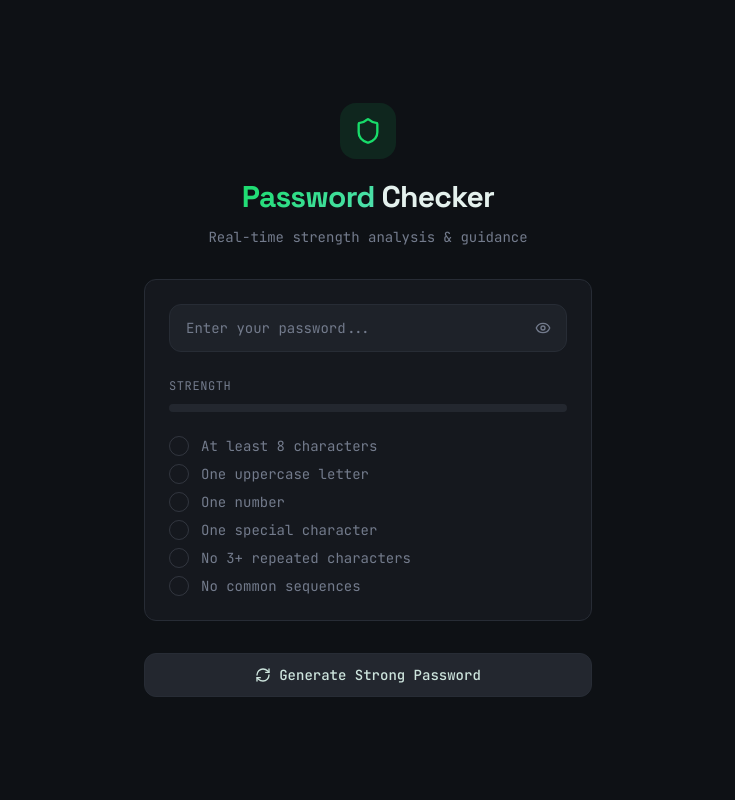
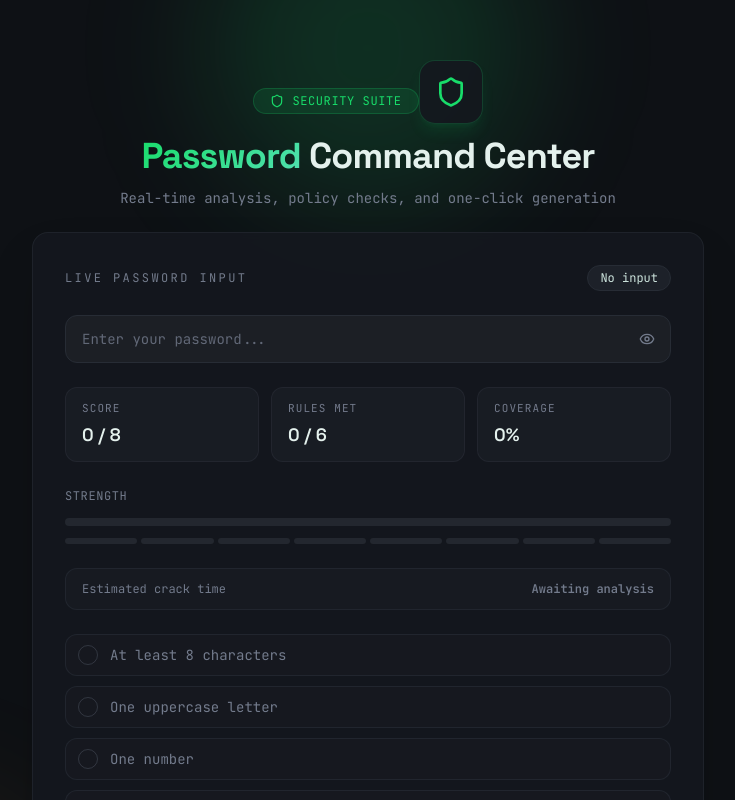
Before and after one commit to Vincyyy07/secure-password, a React (Vite) app: page / in a window 1280 px wide. Shown: the top 800 px of the page, without its empty margins (272-1007 px from the left). Built offline with nearby package versions, Linux system fonts and the light colour scheme; the HTML template or start-up script is replaced by a standard one.

Commit message:
updated ui

```diff
--- a/src/components/PasswordChecker.tsx
+++ b/src/components/PasswordChecker.tsx
@@ -13,6 +13,8 @@ export function PasswordChecker() {
   const { score, strength, passed } = useMemo(() => evaluatePassword(password), [password]);
   const crackTime = useMemo(() => estimateCrackTime(password), [password]);
   const maxScore = rules.length + 2;
+  const metRules = passed.length;
+  const completion = password ? Math.round((score / maxScore) * 100) : 0;
 
   const handleGenerate = () => {
     const pw = generateStrongPassword();
@@ -27,108 +29,128 @@ export function PasswordChecker() {
   };
 
   return (
-    <div className="w-full max-w-md mx-auto space-y-8">
-      {/* Header */}
-      <div className="text-center space-y-3">
-        <div className="inline-flex items-center justify-center w-14 h-14 rounded-2xl bg-primary/10 mb-2">
-          <Shield className="w-7 h-7 text-primary" />
+    <div className="w-full max-w-2xl space-y-6">
+      <div className="space-y-3 text-center">
+        <span className="mx-auto inline-flex items-center gap-2 rounded-full border border-primary/20 bg-primary/10 px-4 py-1 text-xs font-mono tracking-wider text-primary">
+          <Shield className="h-3.5 w-3.5" />
+          SECURITY SUITE
+        </span>
+        <div className="inline-flex items-center justify-center mb-1 h-16 w-16 rounded-2xl border border-primary/20 bg-card/90 shadow-lg shadow-primary/10">
+          <Shield className="h-8 w-8 text-primary" />
         </div>
-        <h1 className="text-3xl font-bold font-heading tracking-tight">
+        <h1 className="text-3xl font-bold font-heading tracking-tight sm:text-4xl">
           <span className="text-gradient-primary">Password</span>{" "}
-          <span className="text-foreground">Checker</span>
+          <span className="text-foreground">Command Center</span>
         </h1>
-        <p className="text-sm text-muted-foreground font-mono">
-          Real-time strength analysis & guidance
+        <p className="text-sm font-mono text-muted-foreground">
+          Real-time analysis, policy checks, and one-click generation
         </p>
       </div>
 
-      {/* Input Card */}
       <div
         className={cn(
-          "rounded-xl border bg-card p-6 space-y-6 transition-shadow duration-500",
+          "rounded-2xl border border-border/60 bg-card/90 p-6 shadow-2xl backdrop-blur-sm transition-shadow duration-500 sm:p-8",
           strength === "strong" && "glow-primary",
           strength === "weak" && password && "glow-destructive",
           strength === "medium" && "glow-warning"
         )}
       >
-        {/* Password Input */}
+        <div className="space-y-6">
+          <div className="flex items-center justify-between gap-3">
+            <p className="text-xs font-mono uppercase tracking-[0.2em] text-muted-foreground">
+              Live Password Input
+            </p>
+            <span className="rounded-full border border-border bg-secondary/70 px-3 py-1 text-xs font-mono text-secondary-foreground">
+              {password ? `${password.length} chars` : "No input"}
+            </span>
+          </div>
+
           <div className="relative">
             <input
               type={showPassword ? "text" : "password"}
               value={password}
               onChange={(e) => setPassword(e.target.value)}
               placeholder="Enter your password..."
-            className="w-full h-12 rounded-lg bg-input border border-border px-4 pr-24 font-mono text-sm text-foreground placeholder:text-muted-foreground focus:outline-none focus:ring-2 focus:ring-ring transition-all"
+              className="h-12 w-full rounded-xl border border-border bg-input/80 px-4 pr-24 font-mono text-sm text-foreground placeholder:text-muted-foreground/80 transition-all focus:outline-none focus:ring-2 focus:ring-ring"
               autoComplete="off"
             />
-          <div className="absolute right-2 top-1/2 -translate-y-1/2 flex gap-1">
+            <div className="absolute right-2 top-1/2 flex -translate-y-1/2 gap-1">
               <button
                 onClick={() => setShowPassword(!showPassword)}
-              className="p-2 rounded-md text-muted-foreground hover:text-foreground hover:bg-secondary transition-colors"
+                className="rounded-md p-2 text-muted-foreground transition-colors hover:bg-secondary hover:text-foreground"
                 aria-label={showPassword ? "Hide password" : "Show password"}
               >
-              {showPassword ? <EyeOff className="w-4 h-4" /> : <Eye className="w-4 h-4" />}
+                {showPassword ? <EyeOff className="h-4 w-4" /> : <Eye className="h-4 w-4" />}
               </button>
               {password && (
                 <button
                   onClick={handleCopy}
-                className="p-2 rounded-md text-muted-foreground hover:text-foreground hover:bg-secondary transition-colors"
+                  className="rounded-md p-2 text-muted-foreground transition-colors hover:bg-secondary hover:text-foreground"
                   aria-label="Copy password"
                 >
-                <Copy className="w-4 h-4" />
+                  <Copy className="h-4 w-4" />
                 </button>
               )}
             </div>
           </div>
 
-        {/* Strength Bar */}
+          <div className="grid grid-cols-1 gap-3 sm:grid-cols-3">
+            <div className="rounded-xl border border-border/70 bg-secondary/40 px-4 py-3">
+              <p className="text-[11px] font-mono uppercase tracking-widest text-muted-foreground">Score</p>
+              <p className="mt-1 text-lg font-semibold text-foreground">{score} / {maxScore}</p>
+            </div>
+            <div className="rounded-xl border border-border/70 bg-secondary/40 px-4 py-3">
+              <p className="text-[11px] font-mono uppercase tracking-widest text-muted-foreground">Rules Met</p>
+              <p className="mt-1 text-lg font-semibold text-foreground">{metRules} / {rules.length}</p>
+            </div>
+            <div className="rounded-xl border border-border/70 bg-secondary/40 px-4 py-3">
+              <p className="text-[11px] font-mono uppercase tracking-widest text-muted-foreground">Coverage</p>
+              <p className="mt-1 text-lg font-semibold text-foreground">{completion}%</p>
+            </div>
+          </div>
+
           <StrengthBar strength={strength} score={score} maxScore={maxScore} />
 
-        {/* Crack Time */}
-        {password && (
-          <div className="flex items-center justify-between rounded-lg bg-secondary/50 px-4 py-3">
-            <span className="text-xs font-mono text-muted-foreground">Est. crack time</span>
+          <div className="flex flex-col gap-3 sm:flex-row sm:items-center sm:justify-between rounded-xl border border-border/70 bg-secondary/30 px-4 py-3">
+            <span className="text-xs font-mono text-muted-foreground">Estimated crack time</span>
             <span
               className={cn(
                 "text-xs font-mono font-semibold",
+                !password && "text-muted-foreground",
                 strength === "weak" && "text-destructive",
                 strength === "medium" && "text-warning",
                 strength === "strong" && "text-primary"
               )}
             >
-              {crackTime}
+              {password ? crackTime : "Awaiting analysis"}
             </span>
           </div>
-        )}
 
-        {/* Checklist */}
           <RuleChecklist passed={passed} hasInput={password.length > 0} />
 
-        {/* Tip */}
           {password && strength !== "strong" && (
-          <p className="text-xs text-muted-foreground font-mono leading-relaxed bg-secondary/30 rounded-lg px-4 py-3">
-            💡{" "}
-            {strength === "weak"
+            <p className="rounded-xl border border-border/70 bg-secondary/30 px-4 py-3 text-xs font-mono leading-relaxed text-muted-foreground">
+              💡 {strength === "weak"
                 ? "Try using a mix of uppercase, numbers, and symbols."
                 : "Almost there — add more variety or length to reach strong."}
             </p>
           )}
 
           {password && strength === "strong" && (
-          <p className="text-xs text-primary font-mono leading-relaxed bg-primary/5 rounded-lg px-4 py-3 animate-pulse-glow">
-            🔒 Excellent! This is a strong password.
+            <p className="animate-pulse-glow rounded-xl border border-primary/30 bg-primary/10 px-4 py-3 text-xs font-mono leading-relaxed text-primary">
+              🔒 Excellent! This password passes strong security standards.
             </p>
           )}
-      </div>
 
-      {/* Generate Button */}
           <button
             onClick={handleGenerate}
-        className="w-full h-11 rounded-lg bg-secondary text-secondary-foreground font-mono text-sm font-medium flex items-center justify-center gap-2 hover:bg-secondary/80 transition-colors border border-border"
+            className="h-11 w-full rounded-xl border border-border bg-secondary text-sm font-medium text-secondary-foreground transition-colors hover:bg-secondary/80 flex items-center justify-center gap-2 font-mono"
           >
-        <RefreshCw className="w-4 h-4" />
+            <RefreshCw className="h-4 w-4" />
             Generate Strong Password
           </button>
         </div>
+      </div>
+    </div>
   );
 }
--- a/src/components/RuleChecklist.tsx
+++ b/src/components/RuleChecklist.tsx
@@ -9,22 +9,22 @@ interface RuleChecklistProps {
 
 export function RuleChecklist({ passed, hasInput }: RuleChecklistProps) {
   return (
-    <ul className="space-y-2">
+    <ul className="space-y-2.5">
       {rules.map((rule) => {
         const met = passed.includes(rule.id);
         return (
           <li
             key={rule.id}
             className={cn(
-              "flex items-center gap-3 text-sm font-mono transition-all duration-300",
-              !hasInput && "text-muted-foreground",
-              hasInput && met && "text-primary",
-              hasInput && !met && "text-destructive/80"
+              "flex items-center gap-3 rounded-lg border px-3 py-2.5 text-sm font-mono transition-all duration-300",
+              !hasInput && "border-border/70 bg-secondary/20 text-muted-foreground",
+              hasInput && met && "border-primary/30 bg-primary/5 text-primary",
+              hasInput && !met && "border-destructive/30 bg-destructive/5 text-destructive/90"
             )}
           >
             <span
               className={cn(
-                "flex items-center justify-center w-5 h-5 rounded-full border transition-all duration-300 shrink-0",
+                "flex h-5 w-5 shrink-0 items-center justify-center rounded-full border transition-all duration-300",
                 !hasInput && "border-muted-foreground/30",
                 hasInput && met && "border-primary bg-primary/10",
                 hasInput && !met && "border-destructive/40"
--- a/src/components/StrengthBar.tsx
+++ b/src/components/StrengthBar.tsx
@@ -16,17 +16,18 @@ const strengthConfig: Record<Exclude<Strength, "none">, { label: string; colorCl
 export function StrengthBar({ strength, score, maxScore }: StrengthBarProps) {
   const percentage = strength === "none" ? 0 : Math.max(5, (score / maxScore) * 100);
   const config = strength !== "none" ? strengthConfig[strength] : null;
+  const segments = Array.from({ length: maxScore });
 
   return (
-    <div className="space-y-2">
-      <div className="flex justify-between items-center h-5">
-        <span className="text-xs font-mono text-muted-foreground tracking-wider uppercase">
+    <div className="space-y-3">
+      <div className="flex h-5 items-center justify-between">
+        <span className="text-xs font-mono uppercase tracking-wider text-muted-foreground">
           Strength
         </span>
         {config && (
           <span
             className={cn(
-              "text-xs font-mono font-semibold tracking-wider uppercase transition-colors duration-300",
+              "text-xs font-mono font-semibold uppercase tracking-wider transition-colors duration-300",
               strength === "weak" && "text-destructive",
               strength === "medium" && "text-warning",
               strength === "strong" && "text-primary"
@@ -36,7 +37,8 @@ export function StrengthBar({ strength, score, maxScore }: StrengthBarProps) {
           </span>
         )}
       </div>
-      <div className="h-2 w-full rounded-full bg-secondary overflow-hidden">
+
+      <div className="h-2 w-full overflow-hidden rounded-full bg-secondary">
         <div
           className={cn(
             "h-full rounded-full transition-all duration-500 ease-out",
@@ -45,6 +47,24 @@ export function StrengthBar({ strength, score, maxScore }: StrengthBarProps) {
           style={{ width: `${percentage}%` }}
         />
       </div>
+
+      <div className="grid grid-cols-8 gap-1">
+        {segments.map((_, index) => {
+          const threshold = ((index + 1) / maxScore) * 100;
+          const isActive = percentage >= threshold;
+
+          return (
+            <span
+              key={index}
+              className={cn(
+                "h-1.5 rounded-full transition-colors duration-300",
+                isActive && config?.colorClass,
+                !isActive && "bg-secondary"
+              )}
+            />
+          );
+        })}
+      </div>
     </div>
   );
 }
--- a/src/pages/Index.tsx
+++ b/src/pages/Index.tsx
@@ -2,8 +2,15 @@ import { PasswordChecker } from "@/components/PasswordChecker";
 
 const Index = () => {
   return (
-    <main className="min-h-screen flex items-center justify-center px-4 py-12 bg-background">
-      <PasswordChecker />
+    <main className="relative min-h-screen overflow-hidden bg-background px-4 py-12">
+      <div className="pointer-events-none absolute inset-0">
+        <div className="absolute -top-28 left-1/2 h-80 w-80 -translate-x-1/2 rounded-full bg-primary/15 blur-3xl" />
+        <div className="absolute bottom-0 left-10 h-72 w-72 rounded-full bg-warning/10 blur-3xl" />
+      </div>
+
+      <div className="relative mx-auto flex min-h-[calc(100vh-6rem)] w-full max-w-5xl items-center justify-center">
+        <PasswordChecker />
+      </div>
     </main>
   );
 };
```
Also changed, not shown: 1 other file (tests, documents, lock files or other folders). Lines whose indentation alone changed are shown as unchanged.
